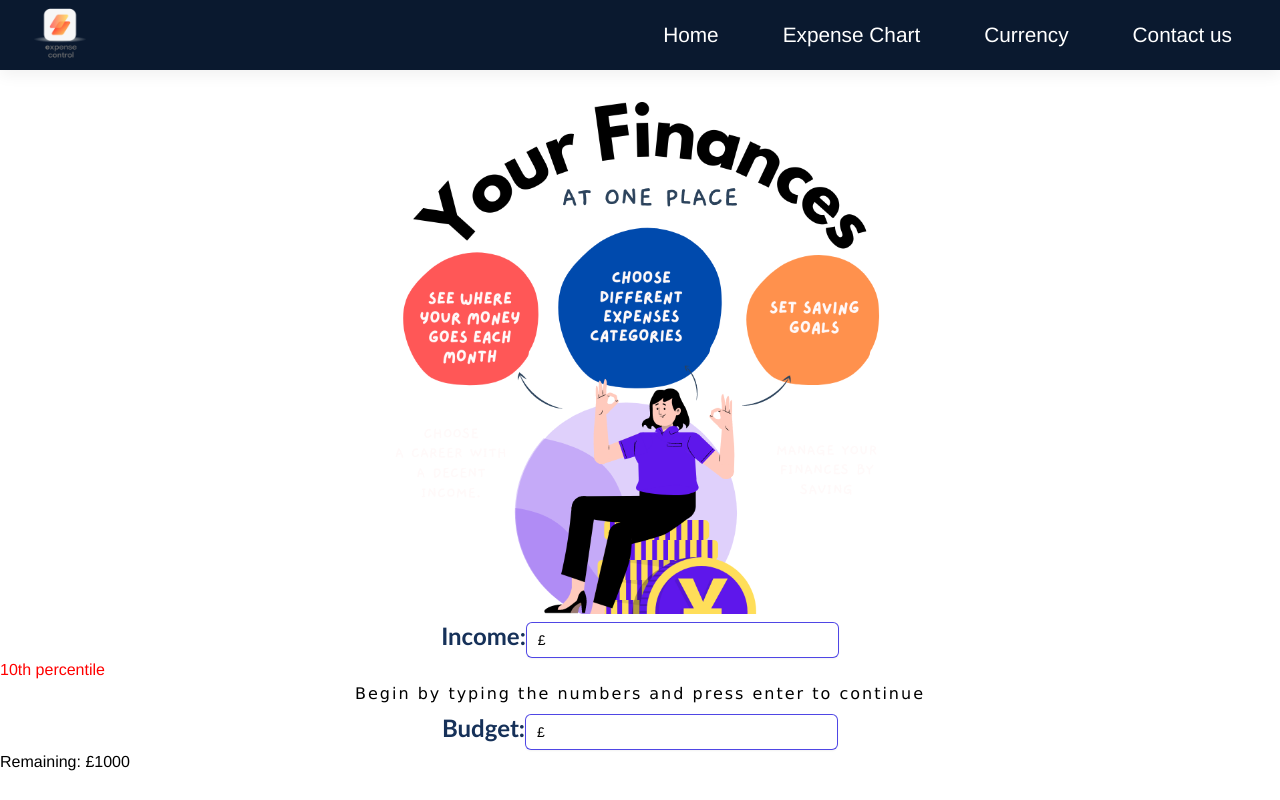
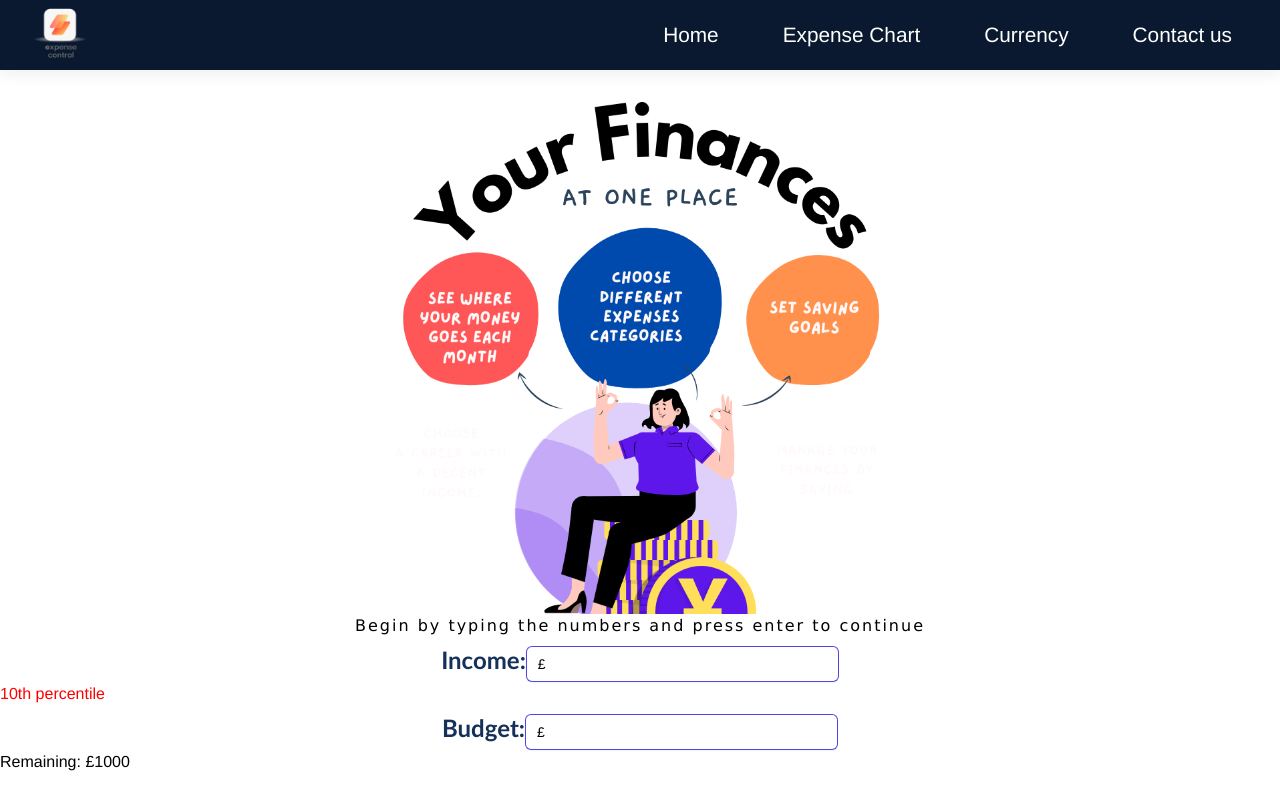
Before and after one commit to miriamdurazo/expense-control, a React (Create React App) app: page / in a window 1280 px wide. Shown: the top 800 px of the page. Built offline with nearby package versions, Linux system fonts and the light colour scheme; no server answers.

Commit message:
Instructions added to income.js component -before it was in budget.js-

```diff
--- a/src/App.js
+++ b/src/App.js
@@ -7,7 +7,6 @@ import { ExpensesProvider } from "./contexts/ExpensesContext.js";
 import { Navbar } from "./components/Navbar";
 import { Wrapper } from "./components/Wrapper";
 import { Footer } from "./components/Footer";
-
 // Pages
 import { Home } from "./pages/Home";
 import { About } from "./pages/About";
--- a/src/components/Budget.js
+++ b/src/components/Budget.js
@@ -19,7 +19,6 @@ export const Budget = () => {
 
   return (
     <div>
-      <span className="instructions">Begin by typing the numbers and press enter to continue</span>
       <form className="budget-form" onSubmit={handleSubmitBudget}>
         <label
           for="price"
--- a/src/components/Income.js
+++ b/src/components/Income.js
@@ -19,6 +19,7 @@ export const Income = () => {
 
     return (
         <div>
+          <span className="instructions">Begin by typing the numbers and press enter to continue</span>
       <form className='income-form' onSubmit={handleSubmitIncome}>
       <label
         for="price"
```
